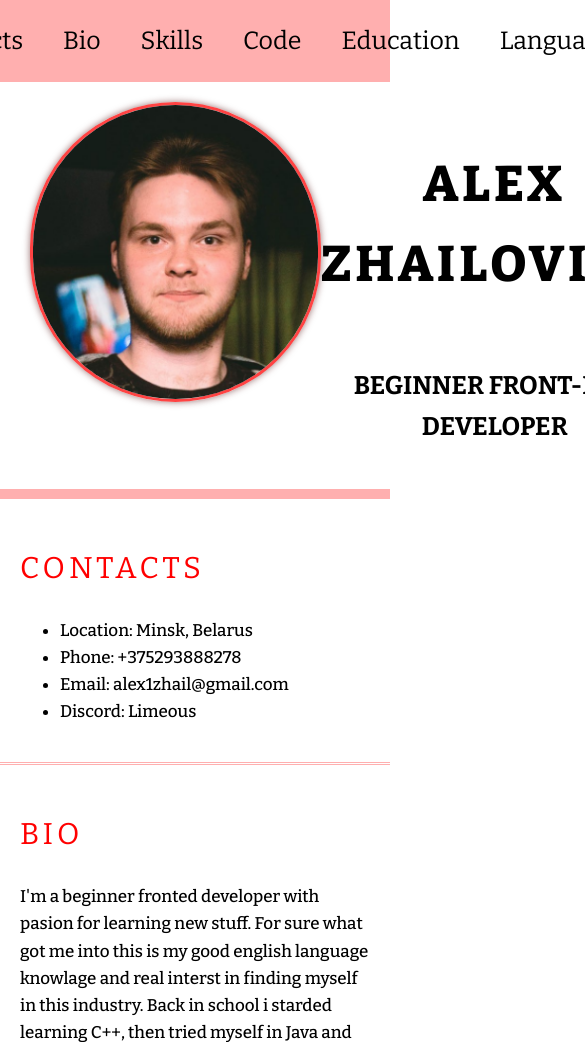
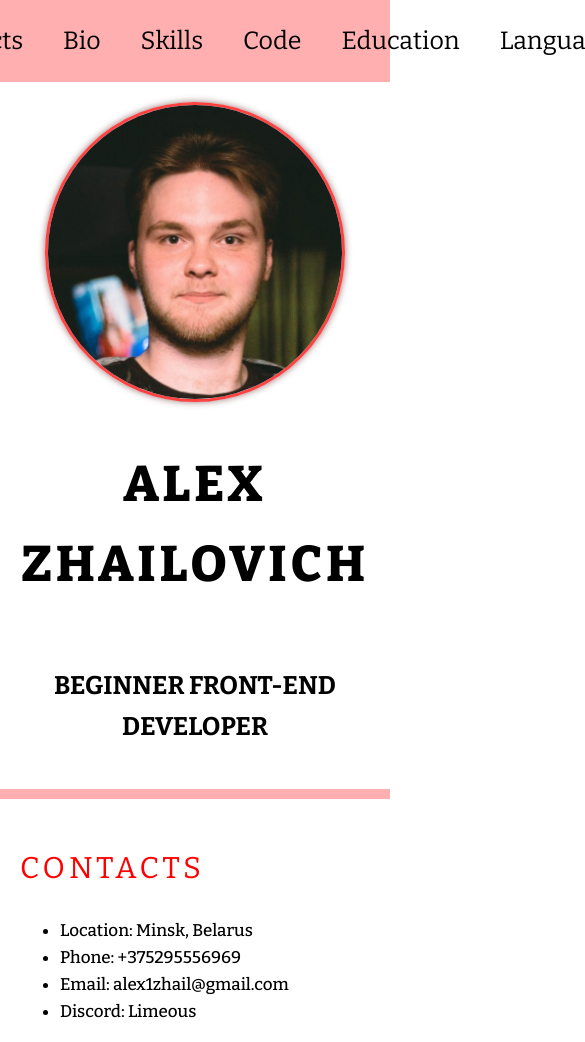
Before and after one commit to Limeous/rsschool-cv, a plain HTML site: page index.html in a window 390 px wide. Shown: the top 1042 px of the page, 585 px wide, since content can reach past the window. Drawn offline with nearby package versions, Linux system fonts and the light colour scheme.

Commit message:
feat: minor index and style files changes

```diff
--- a/index.html
+++ b/index.html
@@ -49,7 +49,7 @@
                 Location: Minsk, Belarus
             </li>
             <li class="section-item">
-                Phone: +375293888278
+                Phone: +375295556969
             </li>
             <li class="section-item">
                 Email: alex1zhail@gmail.com
--- a/style.css
+++ b/style.css
@@ -92,6 +92,13 @@ body {
 
 }
 
+@media (max-width: 768px) {
+    .section-profile {
+      flex-direction: column;
+      align-items: center;
+    }
+}
+
 .section-profile-title {
     display: flex;
     flex-direction: column;
```
